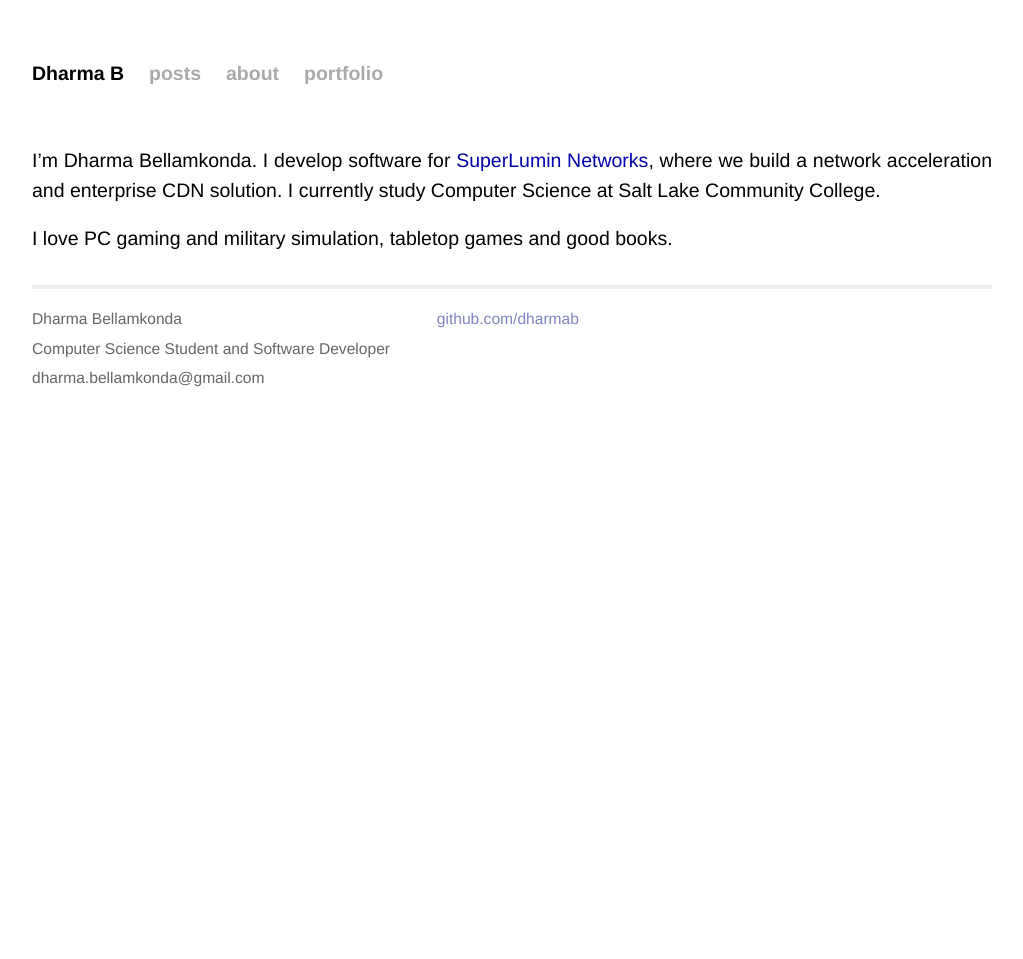
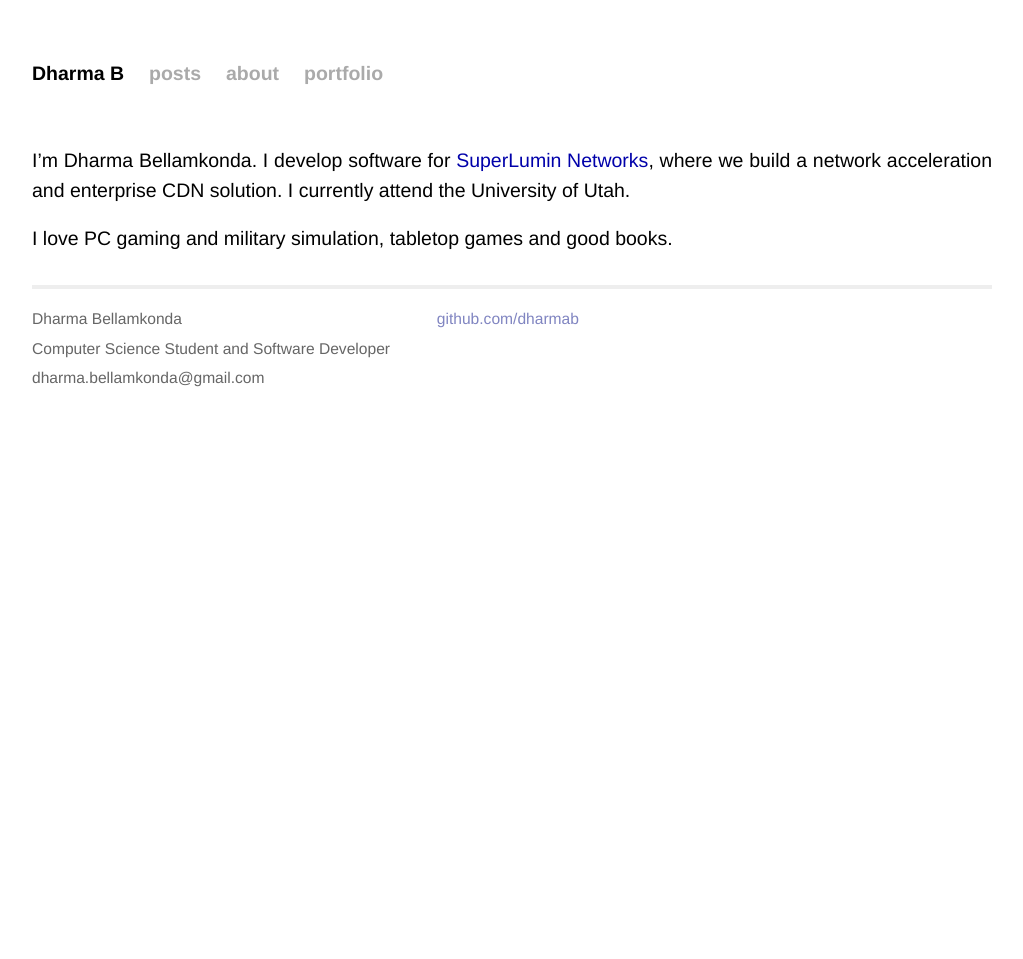
Before and after one commit to dharmab/dharmab.github.io, a Jekyll site: the page built from about/index.md, in a window 1280 px wide. Shown: the whole page, without its empty margins (128-1151 px from the left). Built offline with Jekyll 4.4.1, drawn with Linux system fonts in a browser that asks for light colours; Markdown is read by kramdown in place of the engine named in the settings.

Commit message:
Update index.md

```diff
--- a/about/index.md
+++ b/about/index.md
@@ -2,6 +2,6 @@
 layout: default
 title: About
 ---
-I'm Dharma Bellamkonda. I develop software for [SuperLumin Networks](http://www.superlumin.com/), where we build a network acceleration and enterprise CDN solution. I currently study Computer Science at Salt Lake Community College.
+I'm Dharma Bellamkonda. I develop software for [SuperLumin Networks](http://www.superlumin.com/), where we build a network acceleration and enterprise CDN solution. I currently attend the University of Utah.
 
 I love PC gaming and military simulation, tabletop games and good books.
```
